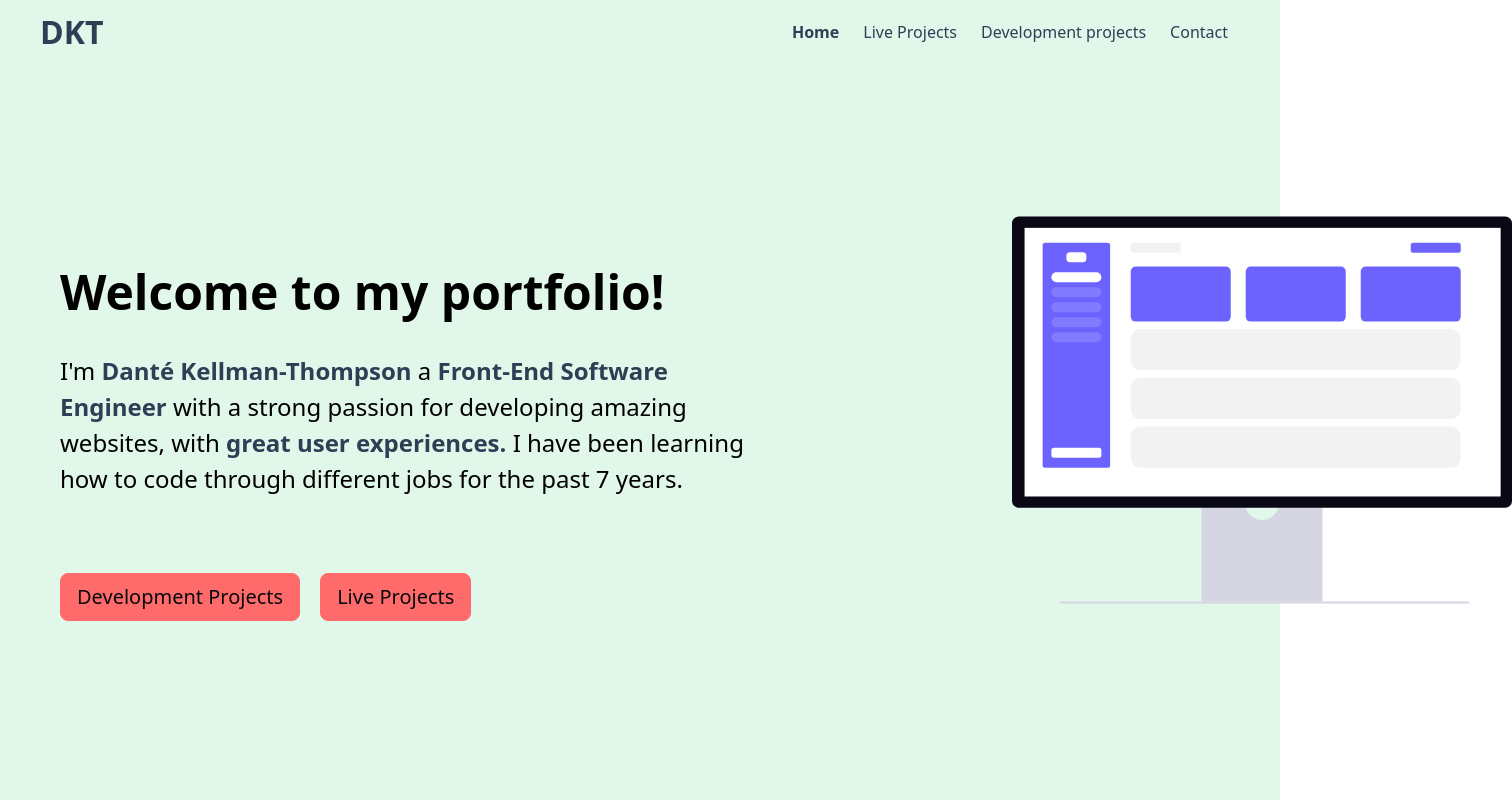
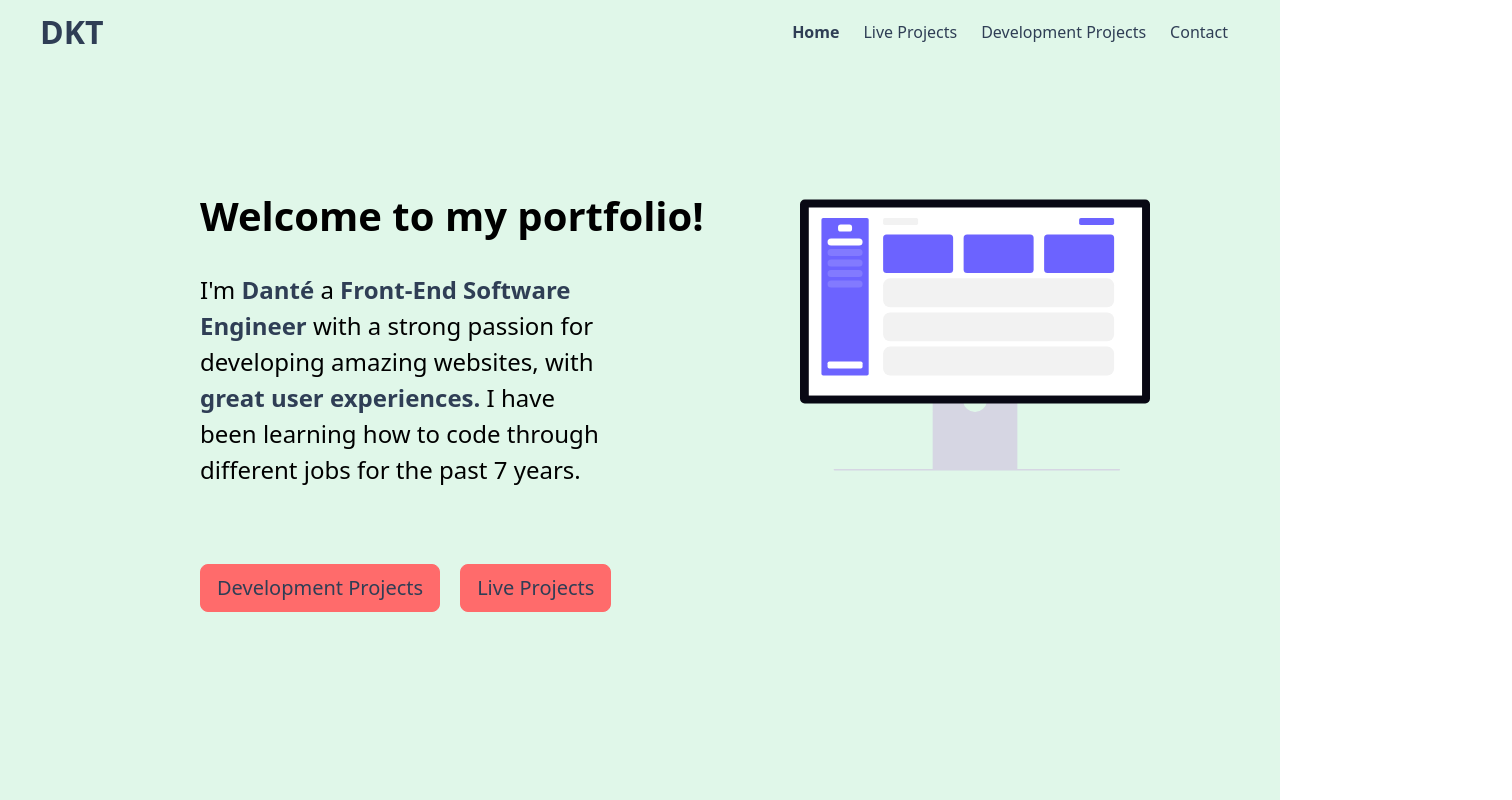
Before and after one commit to DKT15/dkt-react-portfolio, a React (Vite) app: page / in a window 1280 px wide. Shown: the whole page, 1512 px wide, since content can reach past the window. Built offline with nearby package versions, Linux system fonts and the light colour scheme.

Commit message:
added to portfolio.

```diff
--- a/src/components/DevProjectCard.jsx
+++ b/src/components/DevProjectCard.jsx
@@ -3,7 +3,7 @@ import Card from "react-bootstrap/Card";
 import projects from "../devprojects.json";
 import Row from "react-bootstrap/Row";
 import Col from "react-bootstrap/Col";
-import "../styles/Card.css";
+import "../styles/DevProjectCard.css";
 
 // Code for my cards to go on the projects page.
 export default function GridExample() {
--- a/src/components/Jumbotron.jsx
+++ b/src/components/Jumbotron.jsx
@@ -12,7 +12,7 @@ export default function Jumbotron() {
           </h1>
           <div className="para__wrapper">
             <p className="col-md-8 fs-4 hero__para">
-              I'm <b className="blue">Danté Kellman-Thompson</b> a
+              I'm <b className="blue">Danté </b> a
               <b className="blue"> Front-End Software Engineer</b> with a strong
               passion for developing amazing websites, with
               <b className="blue"> great user experiences.</b> I have been
--- a/src/components/Navbar.jsx
+++ b/src/components/Navbar.jsx
@@ -33,7 +33,7 @@ export default function Navbar() {
           style={({ isActive }) => (isActive ? navStyling : null)}
           className="nav-link"
         >
-          Development projects
+          Development Projects
         </NavLink>
         <NavLink
           to="/contact"
--- a/src/index.css
+++ b/src/index.css
@@ -1,4 +1,5 @@
 #root {
     background-color: #e0f7e9;
     height: 100vh;
+    overflow-x: auto;
 }
--- a/src/pages/DevelopmentProjects.jsx
+++ b/src/pages/DevelopmentProjects.jsx
@@ -4,7 +4,7 @@ import DevProjectCard from "../components/DevProjectCard";
 //Gets code from the card.
 export default function developmentProjects() {
   return (
-    <div>
+    <div className="devproject-wrapper">
       <DevProjectCard />
     </div>
   );
--- a/src/styles/Card.css
+++ b/src/styles/DevProjectCard.css
@@ -3,11 +3,15 @@
     margin-left: 56px;
 }
 
+.devproject-wrapper {
+    height: 100vh;
+}
+
 .projects__title {
-    color: #2fdfdf;
+    color: #2f3e55;
     display: flex;
     justify-content: center;
-    margin-top: 20px;
+    margin-top: 50px;
 }
 
 /* MEDIA QUERIES START */
--- a/src/styles/Form.css
+++ b/src/styles/Form.css
@@ -19,7 +19,7 @@
 }
 
 .contact__title {
-  color: #2fdfdf;
+  color: #2f3e55;
   display: flex;
   justify-content: center;
   margin: 12px 0 88px 0;
--- a/src/styles/Jumbotron.css
+++ b/src/styles/Jumbotron.css
@@ -1,7 +1,9 @@
 .hero__section {
-    max-height: 100%;
     color: black;
     background-color: #e0f7e9;
+    width: 100%;
+    max-width: 1000px;
+    margin: 0 auto;
 }
 
 .hero__wrapper {
@@ -17,19 +19,22 @@
     display: flex;
     flex-direction: column;
     justify-content: center;
+    width: 600px !important;
+    max-width: 100% !important;
 }
 
 
 .hero__header {
-    padding-top: 64px;
+    padding-top: 32px;
     text-align: left;
+    font-size: 2.5rem !important;
 }
 
 .hero__para {
-    width: 952px !important;
     max-width: 75% !important;
     margin-top: 24px;
     text-align: left;
+    font-size: 1rem !important;
 }
 
 .btns_wrapper {
@@ -45,7 +50,7 @@
     cursor: pointer;
     background-color: #ff6b6b !important;
     border-color: #ff6b6b !important;
-    color: #07070A !important;
+    color: #2f3e55 !important;
     margin-top: 24px;
 }
 
@@ -55,16 +60,19 @@
     border-color: #b84343 !important;
 }
 
-.working__image {
-    height: 500px;
-    width: 500px;
-}
-
 .img__wrapper {
     display: flex;
     flex-direction: row;
     justify-content: center;
+    max-width: 100% !important;
 }
+
+.working__image {
+    height: 350px;
+    width: 350px;
+}
+
+
 
 /* MEDIA QUERIES START */
 
```
